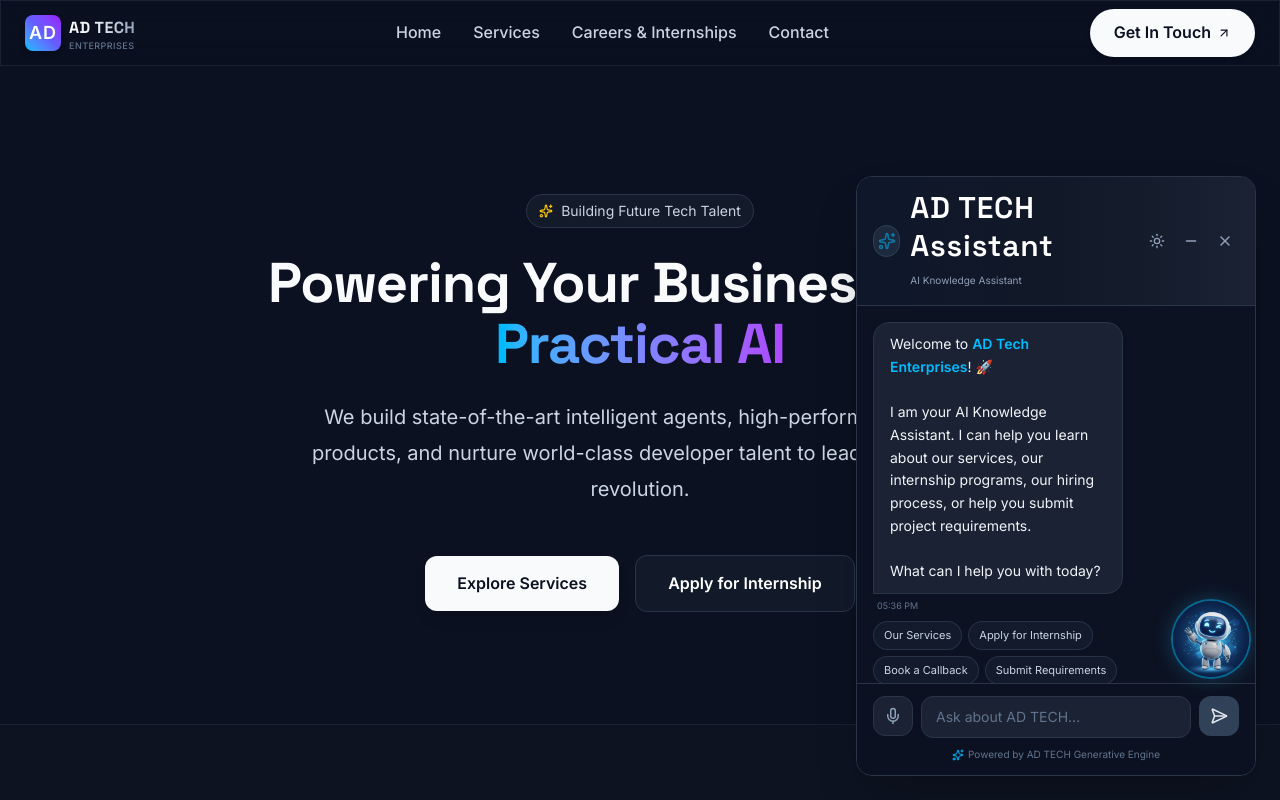
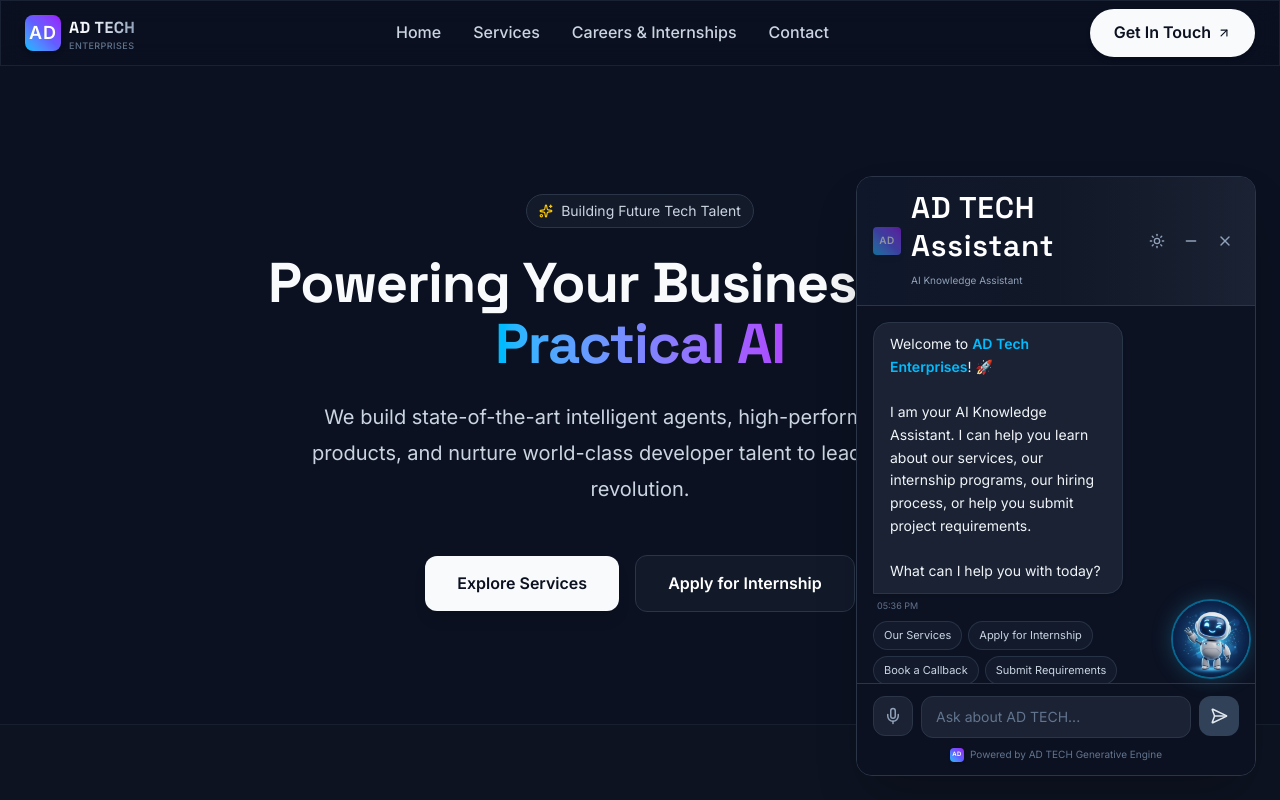
Before and after one commit to ADTECHENTERPRISESPVTLTD/Our-Website, a Next.js app: page / in a window 1280 px wide. Both pictures are taken after a click on the button "Talk to AD TECH Assistant". Shown: the top 800 px of the page. Built offline with nearby package versions, Linux system fonts and the light colour scheme.

Commit message:
style: replace sparkles with official AD logo in chatbot header and footer

```diff
--- a/src/components/ChatWidget.tsx
+++ b/src/components/ChatWidget.tsx
@@ -446,8 +446,8 @@
           {/* Chat Header */}
           <div className="flex items-center justify-between px-4 py-3 bg-gradient-to-r from-slate-900 via-[#111827] to-[#1A2233] border-b border-[#2A3648] text-white">
             <div className="flex items-center gap-2.5">
-              <div className="relative flex h-8 w-8 items-center justify-center rounded-full bg-slate-800 border border-slate-700">
-                <Sparkles className="h-4.5 w-4.5 text-sky-400 animate-pulse" />
+              <div className="h-7 w-7 rounded bg-gradient-to-tr from-sky-400 via-indigo-500 to-purple-600 flex items-center justify-center font-black text-white text-[10px] tracking-wider shadow-md shrink-0 select-none animate-pulse-slow">
+                AD
               </div>
               <div>
                 <h3 className="text-sm font-bold tracking-wide">AD TECH Assistant</h3>
@@ -682,9 +682,11 @@
                 <SendHorizontal className="h-4.5 w-4.5" />
               </button>
             </div>
-            <div className="mt-2 text-[10px] text-center text-slate-500 flex items-center justify-center gap-1">
-              <Sparkles className="h-3 w-3 text-sky-400" />
-              Powered by AD TECH Generative Engine
+            <div className="mt-2 text-[10px] text-center text-slate-500 flex items-center justify-center gap-1.5">
+              <div className="h-3.5 w-3.5 rounded bg-gradient-to-tr from-sky-400 via-indigo-500 to-purple-600 flex items-center justify-center font-black text-white text-[6px] tracking-wider shadow-sm shrink-0 select-none">
+                AD
+              </div>
+              <span>Powered by AD TECH Generative Engine</span>
             </div>
           </div>
 
```
